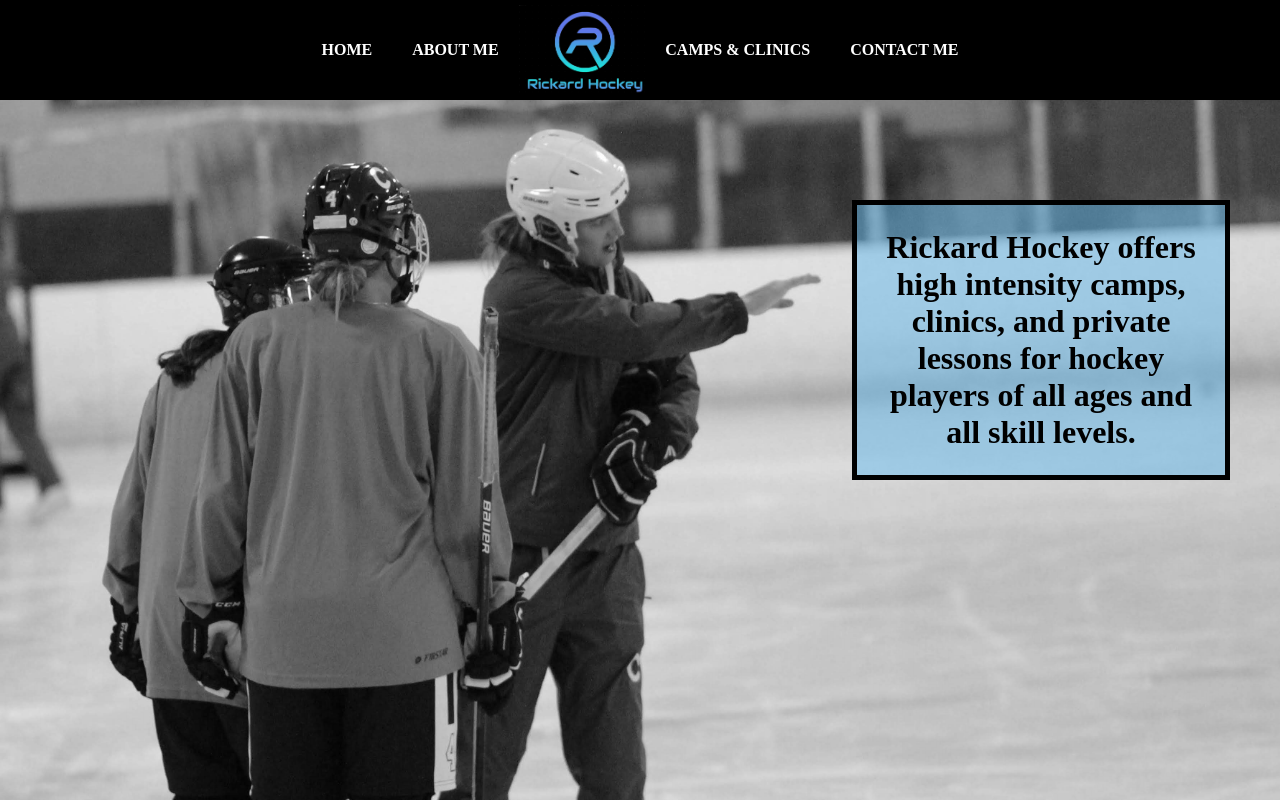
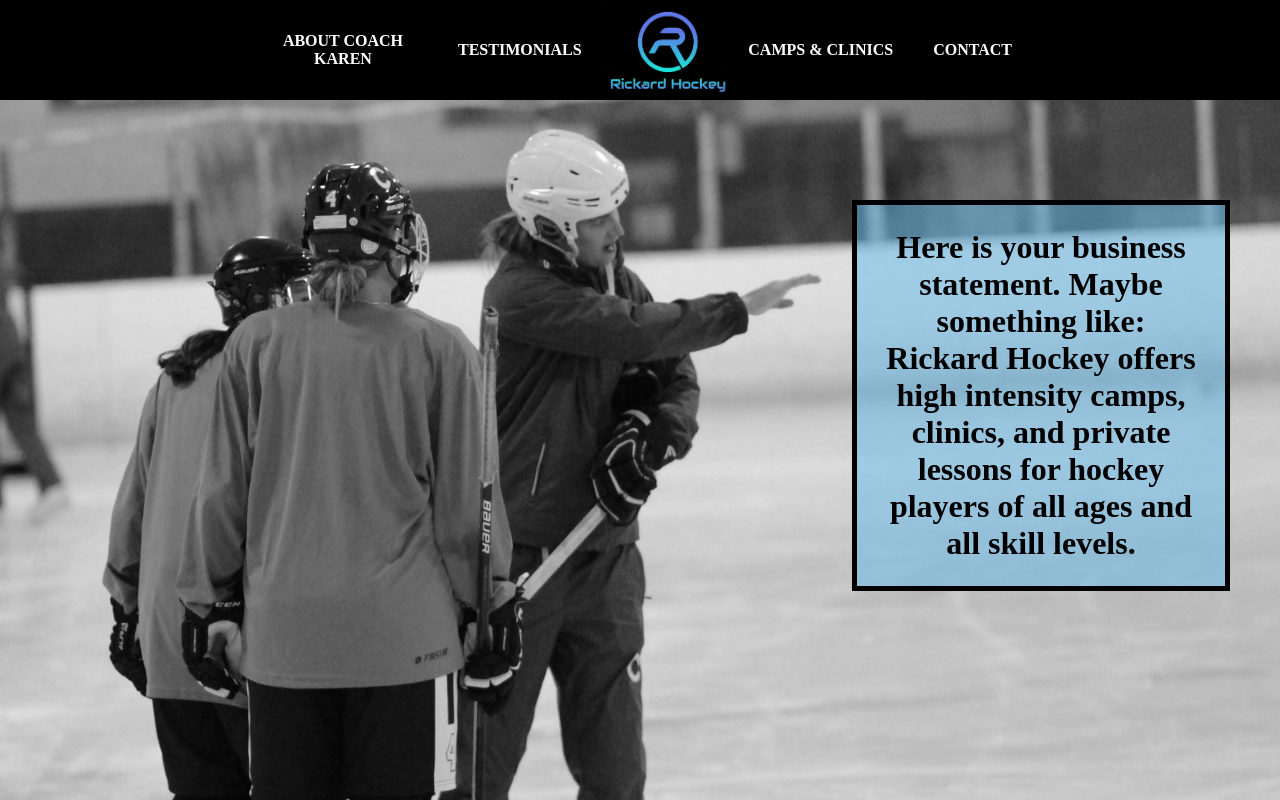
Before and after one commit to juliehockey30/rickardHockey, a React (Create React App) app: page / in a window 1280 px wide. Shown: the top 800 px of the page. Built offline with nearby package versions, Linux system fonts and the light colour scheme.

Commit message:
add about and remove home from header

```diff
--- a/src/App.js
+++ b/src/App.js
@@ -2,6 +2,7 @@ import React, { Component } from 'react';
 import { AppWrapper } from './App.styled.js'
 import Header from './components/header/Header.js';
 import Home from './components/home/Home.js'
+import About from './components/about/About.js'
 
 class App extends Component {
   constructor(props){
@@ -17,8 +18,10 @@ class App extends Component {
     if(window.location.pathname === '/') {
       display = (<Home />)
     } else if(window.location.pathname === '/about') {
-      display = (<div>Test</div>)
+      display = (<About />)
     }
+
+    console.log("location??? ", window.location.pathname)
 
     return (
       <AppWrapper>
--- /dev/null
+++ b/src/components/about/About.js
@@ -0,0 +1,29 @@
+import React, { Component } from 'react';
+import { Wrapper, Bio, Image } from './About.styled.js';
+import image from '../../images/IMG_5338.JPG';
+
+class About extends Component {
+  constructor(props){
+    super(props);
+    this.state={};
+  }
+
+  render() {
+    return (
+      <Wrapper>
+        <Image src={image}/>
+        <Bio>
+          Coach Karen Rickard is a native of Bowmanville, ON Canada and played competitive youth hockey with the Toronto Aeros before accepting a full scholarship to the University of Wisconsin where she received recognition as a stand out student-athlete with awards such as the Jeff Sauer Award, WCHA Player of the Week (twice), WCHA All-Second Team, Big Ten scholar-athlete, and WCHA All Academic team.
+          <br />
+          <br />
+          After her collegiate career, Rickard went on to earn her MBA and Master of Sports Administration from Ohio University before landing in Dallas, TX where she started coaching with the Dallas Stars Elite and worked full time with the Dallas Mavericks NBA team.
+          <br />
+          <br />
+          Rickard moved to Colorado in 2015 has coached at multiple USA Hockey National Player Development camps, holds her USA Hockey Level Four CEP certificate, and is currently the Head Coach of the 14U and 16U girls Tier I Team Colorado teams.
+        </Bio>
+      </Wrapper>
+    );
+  }
+}
+
+export default About;
--- /dev/null
+++ b/src/components/about/About.styled.js
@@ -0,0 +1,44 @@
+import styled from 'styled-components'
+
+const Wrapper = styled.div`
+  margin-top: 70px;
+  display: flex;
+  flex-direction: column;
+  padding-top: 0;
+
+  @media(min-width: 768px) {
+    flex-direction: row;
+    margin-top: 100px;
+    padding-top: 60px;
+  }
+`;
+
+const Bio = styled.div`
+  margin-left: auto;
+  margin-right: auto;
+  text-align: center;
+  width: 80%;
+  font-weight: bold;
+
+  @media(min-width: 768px) {
+    width: 40%;
+  }
+`;
+
+const Image = styled.img`
+  border: 6px solid #67bbf0;
+  margin-left: auto;
+  margin-right: auto;
+  max-width: 90%;
+  margin-bottom: 30px;
+
+  @media(min-width: 768px) {
+    max-width: 400px;
+  }
+`;
+
+export {
+  Wrapper,
+  Bio,
+  Image,
+};
--- a/src/components/header/Header.js
+++ b/src/components/header/Header.js
@@ -14,16 +14,16 @@ class Header extends Component {
       <HeaderWrapper isMobile={this.props.isMobile}>
       {this.props.isMobile ?
         <div>
-          <StyledLogo src={logo}/>
+          <StyledLogo src={logo} onClick={() => {window.location.pathname = '/'}}/>
           <CustomHamburgerMenu />
         </div>
       :
       <NavMenuWrapper>
-        <NavMenuItem onClick={() => {window.location.pathname = '/'}}>HOME</NavMenuItem>
-        <NavMenuItem onClick={() => {window.location.pathname = '/about'}}>ABOUT ME</NavMenuItem>
-        <StyledLogo src={logo} />
+        <NavMenuItem onClick={() => {window.location.pathname = '/about'}}>ABOUT COACH KAREN</NavMenuItem>
+        <NavMenuItem onClick={() => {window.location.pathname = '/testimonials'}}>TESTIMONIALS</NavMenuItem>
+        <StyledLogo src={logo} onClick={() => {window.location.pathname = '/'}} />
         <NavMenuItem onClick={() => {window.location.pathname = '/camps'}}>CAMPS & CLINICS</NavMenuItem>
-        <NavMenuItem onClick={() => {window.location.pathname = '/contact'}}>CONTACT ME</NavMenuItem>
+        <NavMenuItem onClick={() => {window.location.pathname = '/contact'}}>CONTACT</NavMenuItem>
       </NavMenuWrapper>
       }
       </HeaderWrapper>
--- a/src/components/header/Header.styled.js
+++ b/src/components/header/Header.styled.js
@@ -14,6 +14,7 @@ const HeaderWrapper = styled.div`
 const StyledLogo = styled.img`
   height: 40px;
   margin: 4px auto;
+  cursor: pointer;
 
   @media(min-width: 768px) {
     height: 90px;
@@ -33,6 +34,12 @@ const NavMenuItem = styled.div`
   cursor: pointer;
   margin: 20px;
   font-weight: bold;
+  max-width: 150px;
+  text-align: center;
+
+  &:hover {
+    color: #67bbf0;
+  }
 `;
 
 export{
--- a/src/components/header/hamburgerMenu/HamburgerMenu.js
+++ b/src/components/header/hamburgerMenu/HamburgerMenu.js
@@ -39,10 +39,10 @@ class CustomHamburgerMenu extends Component {
         </HamburgerWrapper>
         {this.state.hamburgerMenuOpen ?
           <HamburgerMenuItemWrapper>
-            <HamburgerMenuItem>HOME</HamburgerMenuItem>
-            <HamburgerMenuItem>ABOUT ME</HamburgerMenuItem>
-            <HamburgerMenuItem>CAMPS & CLINICS</HamburgerMenuItem>
-            <HamburgerMenuItem>CONTACT ME</HamburgerMenuItem>
+            <HamburgerMenuItem onClick={() => {window.location.pathname = '/about'}}>ABOUT COACH K.</HamburgerMenuItem>
+            <HamburgerMenuItem onClick={() => {window.location.pathname = '/'}}>TESTIMONIALS</HamburgerMenuItem>
+            <HamburgerMenuItem onClick={() => {window.location.pathname = '/camps'}}>CAMPS & CLINICS</HamburgerMenuItem>
+            <HamburgerMenuItem onClick={() => {window.location.pathname = '/contact'}}>CONTACT ME</HamburgerMenuItem>
           </HamburgerMenuItemWrapper>
           : null
         }
--- a/src/components/home/Home.js
+++ b/src/components/home/Home.js
@@ -13,6 +13,7 @@ class Home extends Component {
       <>
         <BackgroundImage src={homeBackground} />
         <HomeObjective>
+          Here is your business statement. Maybe something like:
           Rickard Hockey offers high intensity camps, clinics, and private lessons for hockey players of all ages and all skill levels.
         </HomeObjective>
       </>
--- a/src/components/home/Home.styled.js
+++ b/src/components/home/Home.styled.js
@@ -3,6 +3,11 @@ import styled from 'styled-components'
 const BackgroundImage = styled.img`
   filter: grayscale(100%);
   width: 100%;
+  margin-top: 15px;
+
+  @media(min-width: 768px) {
+    margin-top: 0;
+  }
 `;
 
 const HomeObjective = styled.div`
@@ -15,7 +20,7 @@ const HomeObjective = styled.div`
   position: absolute;
   right: 7%;
   text-align: center;
-  top: 280px;
+  top: 165px;
   width: 75%
 
   @media(min-width: 768px) {
```
